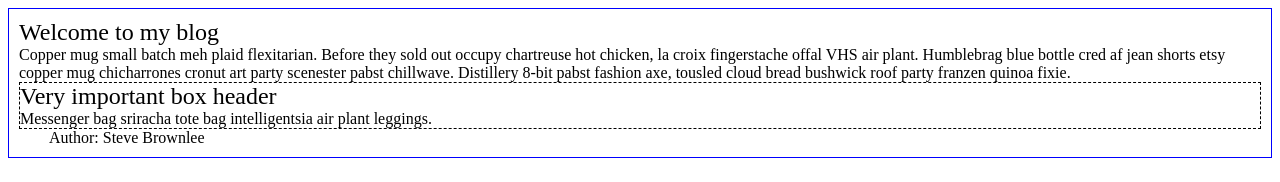
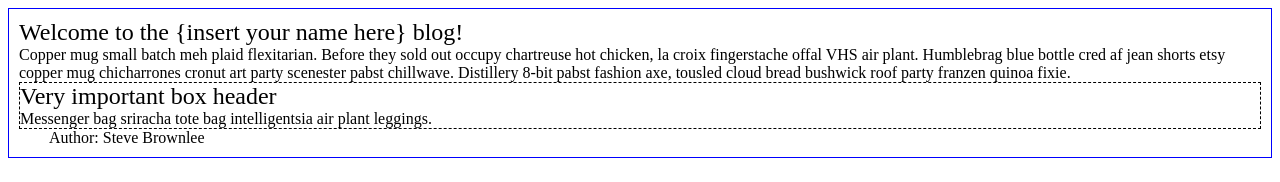
Before and after one commit to sullypierce/dom-query-ch1, a plain HTML site: page src/index.html in a window 1280 px wide. Drawn offline with Linux system fonts and the light colour scheme.

Commit message:
completed #1 in ch

```diff
--- a/src/index.html
+++ b/src/index.html
@@ -32,6 +32,7 @@
         Author: Steve Brownlee
       </section>
     </article>
-  </body>
+<script src="/scripts/main.js"></script>
+</body>
 
 </html>
--- a/src/scripts/main.js
+++ b/src/scripts/main.js
@@ -0,0 +1,5 @@
+const firstHeader = document.querySelector(".article__header");
+console.log("firstHeader", firstHeader);
+
+firstHeader.textContent = "Welcome to the {insert your name here} blog!"
+console.log("firstHeader", firstHeader);
```
